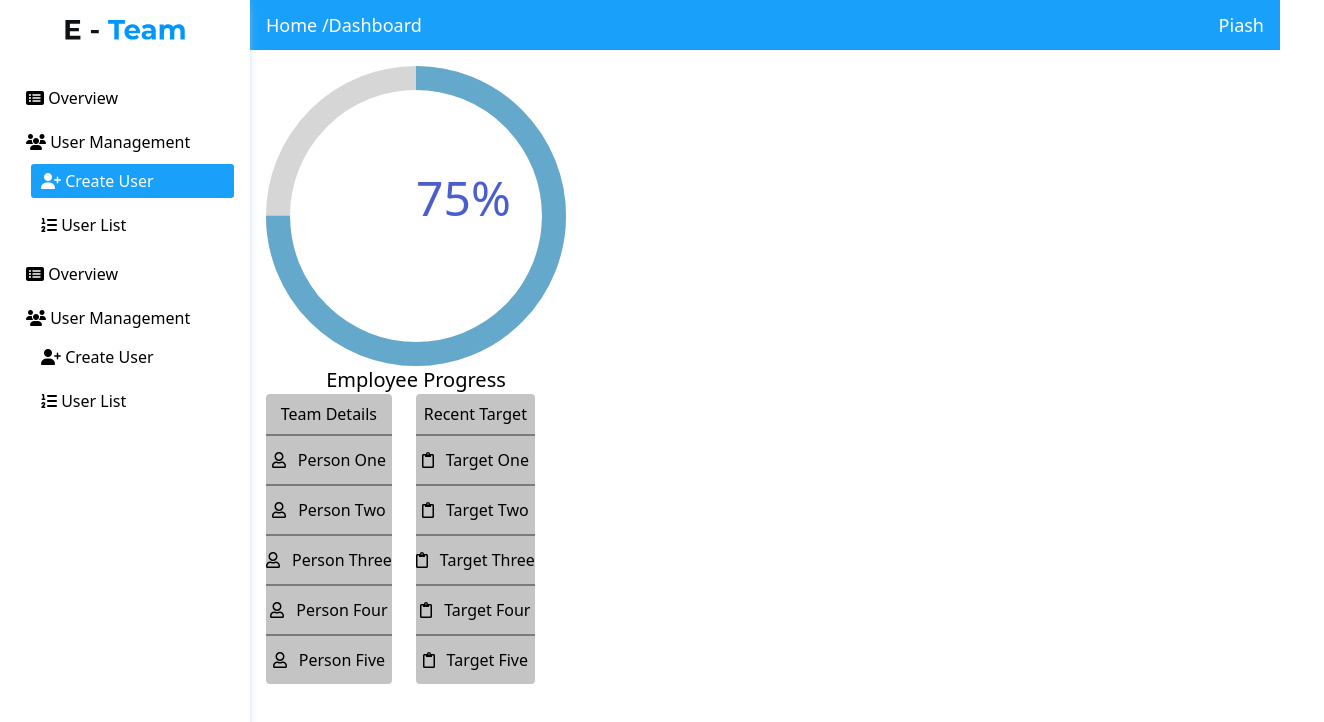
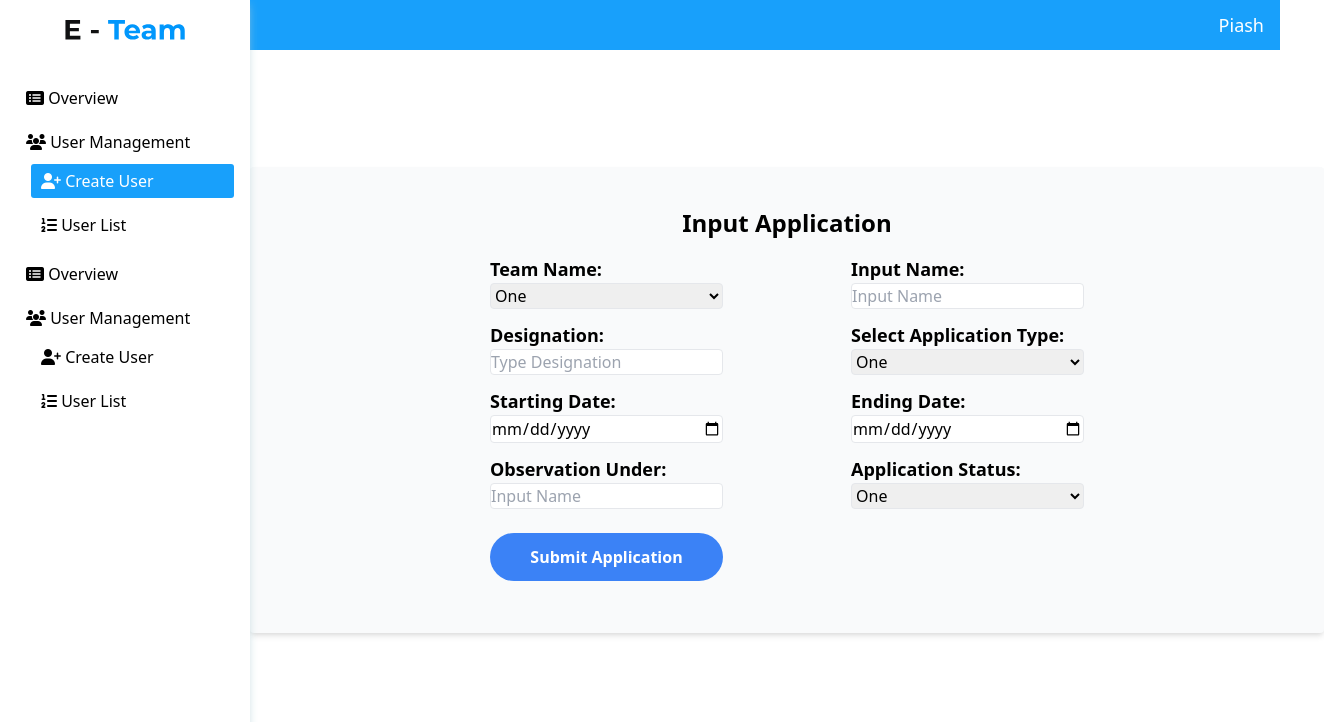
Before and after one commit to web-shoharab-pk/E-Team, a React (Create React App) app: page /inputApplication in a window 1280 px wide. Shown: the top 722 px of the page, 1324 px wide, since content can reach past the window. Built offline with nearby package versions, Linux system fonts and the light colour scheme.

Commit message:
setMeeting & InputApplication pages done

```diff
--- a/src/App.tsx
+++ b/src/App.tsx
@@ -1,13 +1,12 @@
-import React from 'react';
-import './App.css';
-import {
-  BrowserRouter as Router,
-  Switch,
-  Route
-} from "react-router-dom";
-import Home from './components/Home/Home';
-import Login from './components/Login/Login';
-import Dashboard from './components/Dashboard/Dashboard';
+import React from "react";
+import "./App.css";
+import { BrowserRouter as Router, Switch, Route } from "react-router-dom";
+import Home from "./components/Home/Home";
+import Login from "./components/Login/Login";
+import Dashboard from "./components/Dashboard/Dashboard";
+import SetMeeting from "./components/SetMeeting/SetMeeting";
+import InputApplication from "./components/InputApplication/InputApplication";
+import CourseVideo from "./components/CourseVideo/CourseVideo";
 
 const App = () => {
   return (
@@ -19,9 +18,18 @@ const App = () => {
         <Route path="/dashboard">
           <Dashboard />
         </Route>
-        <Route path="/">
+        <Route path="/setMeeting">
+          <SetMeeting />
+        </Route>
+        <Route path="/inputApplication">
+          <InputApplication />
+        </Route>
+        <Route path="/courseVideo">
+          <CourseVideo />
+        </Route>
+        <Route exact path="/">
           <Dashboard>
-          <Home />
+            <Home />
           </Dashboard>
         </Route>
       </Switch>
--- /dev/null
+++ b/src/components/CourseVideo/CourseVideo.tsx
@@ -0,0 +1,37 @@
+import React from "react";
+import Topbar from "../Topbar/Topbar";
+
+const CourseVideo = () => {
+  return (
+    <div>
+      <Topbar />
+
+      <div className="mt-5">
+        <div className="flex items-center">
+          <h2 className="w-1/2 text-2xl font-bold ml-10">
+            How to email in professional way
+          </h2>
+
+          <div className=" w-1/2 flex items-center">
+            <span className="text-lg font-semibold mr-3">Course Progress:</span>
+
+            <div className="relative w-1/2 flex items-center pt-1">
+              <div className="w-11/12 overflow-hidden h-3 rounded-lg text-xs flex bg-gray-300">
+                <div
+                  style={{ width: "20%" }}
+                  className="flex flex-col shadow-none text-center text-white bg-blue-500 justify-center"
+                ></div>
+              </div>
+
+              <p className="w-1/12 text-sm ml-3 font-semibold">20%</p>
+            </div>
+          </div>
+        </div>
+
+
+      </div>
+    </div>
+  );
+};
+
+export default CourseVideo;
--- /dev/null
+++ b/src/components/InputApplication/InputApplication.tsx
@@ -0,0 +1,146 @@
+import React from "react";
+import Sidebar from "../Sidebar/Sidebar";
+import Topbar from "../Topbar/Topbar";
+
+const InputApplication = () => {
+  return (
+    <div className="flex">
+      <div className="flex-none">
+        <Sidebar />
+      </div>
+      <div className="absolute w-full top-0 justify-between">
+        <Topbar />
+      </div>
+
+      {/* Card with input field */}
+      <div className="flex-none shadow-md rounded px-60 py-10 bg-gray-50 m-auto">
+        <p className="font-bold text-2xl text-center">Input Application</p>
+        <form action="" className="form mt-4">
+          <div className="grid gap-x-32 grid-cols-2">
+            <div>
+              <div className="mb-3">
+                <label className="text-lg font-semibold" htmlFor="">
+                  Team Name:
+                </label>{" "}
+                <br />
+                <select className="rounded w-full border" name="" id="">
+                  <option value="">One</option>
+                  <option value="">Two</option>
+                  <option value="">Three</option>
+                </select>
+              </div>
+
+              <div className="mb-3">
+                <div>
+                  <label className="text-lg font-semibold" htmlFor="">
+                    Designation:
+                  </label>{" "}
+                  <br />
+                  <input
+                    className="rounded w-full border"
+                    type="text"
+                    name=""
+                    id=""
+                    placeholder="Type Designation"
+                  />
+                </div>
+              </div>
+
+              <div className="mb-3">
+                <div>
+                  <label className="text-lg font-semibold" htmlFor="">
+                    Starting Date:
+                  </label>{" "}
+                  <br />
+                  <input
+                    className="rounded w-full border"
+                    type="date"
+                    name=""
+                    id=""
+                  />
+                </div>
+              </div>
+
+              <div className="mb-3">
+                <div>
+                  <label className="text-lg font-semibold" htmlFor="">
+                    Observation Under:
+                  </label>{" "}
+                  <br />
+                  <input
+                    className="rounded w-full border"
+                    type="text"
+                    name=""
+                    id=""
+                    placeholder="Input Name"
+                  />
+                </div>
+              </div>
+            </div>
+
+            <div>
+              <div className="mb-3">
+                <label className="text-lg font-semibold" htmlFor="">
+                  Input Name:
+                </label>{" "}
+                <br />
+                <input
+                  className="rounded border w-full"
+                  type="text"
+                  name=""
+                  id=""
+                  placeholder="Input Name"
+                />
+              </div>
+
+              <div className="mb-3">
+                <label className="text-lg font-semibold" htmlFor="">
+                  Select Application Type:
+                </label>{" "}
+                <br />
+                <select className="rounded w-full border" name="" id="">
+                  <option value="">One</option>
+                  <option value="">Two</option>
+                  <option value="">Three</option>
+                </select>
+              </div>
+
+              <div className="mb-3">
+                <label className="text-lg font-semibold" htmlFor="">
+                  Ending Date:
+                </label>{" "}
+                <br />
+                <input
+                  className="rounded border w-full"
+                  type="date"
+                  name=""
+                  id=""
+                />
+              </div>
+
+              <div className="mb-3">
+                <label className="text-lg font-semibold" htmlFor="">
+                  Application Status:
+                </label>{" "}
+                <br />
+                <select className="rounded w-full border" name="" id="">
+                  <option value="">One</option>
+                  <option value="">Two</option>
+                  <option value="">Three</option>
+                </select>
+              </div>
+            </div>
+
+            <input
+              type="submit"
+              className="bg-blue-500 cursor-pointer py-3 px-3 rounded-full text-white font-bold my-3"
+              value="Submit Application"
+            />
+          </div>
+        </form>
+      </div>
+    </div>
+  );
+};
+
+export default InputApplication;
--- /dev/null
+++ b/src/components/SetMeeting/SetMeeting.tsx
@@ -0,0 +1,83 @@
+import React from "react";
+import Sidebar from "../Sidebar/Sidebar";
+import Topbar from "../Topbar/Topbar";
+
+const SetMeeting = () => {
+  return (
+    <div className="flex">
+      <div className="flex-none">
+        <Sidebar />
+      </div>
+      <div className="absolute w-full top-0 justify-between">
+        <Topbar />
+      </div>
+
+      {/* Card with input field */}
+      <div className="flex-none shadow-md rounded px-60 py-10 bg-gray-50 m-auto">
+        <p className="font-bold text-2xl text-center">Set a meeting</p>
+        <form action="" className="form mt-4">
+          <div className="grid gap-x-32 grid-cols-2">
+            <div>
+              <div className="mb-3">
+                <label className="text-lg font-semibold" htmlFor="">
+                  Team Name:
+                </label>{" "}
+                <br />
+                <select className="rounded w-full border" name="" id="">
+                  <option value="">One</option>
+                  <option value="">Two</option>
+                  <option value="">Three</option>
+                </select>
+              </div>
+
+              <div>
+                <label className="text-lg font-semibold" htmlFor="">
+                  Meeting Agenda:
+                </label>{" "}
+                <br />
+                <textarea
+                  className="rounded w-full border"
+                  name=""
+                  id=""
+                  cols={5}
+                  rows={3}
+                ></textarea>
+              </div>
+            </div>
+
+            <div>
+              <div className="mb-3">
+                <label className="text-lg font-semibold" htmlFor="">
+                  Meeting Title:
+                </label>{" "}
+                <br />
+                <input className="rounded border" type="text" name="" id="" />
+              </div>
+
+              <div>
+                <label className="text-lg font-semibold" htmlFor="">
+                  Time:
+                </label>{" "}
+                <br />
+                <input
+                  className="rounded border w-full"
+                  type="time"
+                  name=""
+                  id=""
+                />
+              </div>
+            </div>
+          </div>
+
+          <input
+            type="submit"
+            className="bg-blue-500 cursor-pointer py-3 px-3 rounded-full text-white font-bold my-3"
+            value="Set meeting"
+          />
+        </form>
+      </div>
+    </div>
+  );
+};
+
+export default SetMeeting;
```
